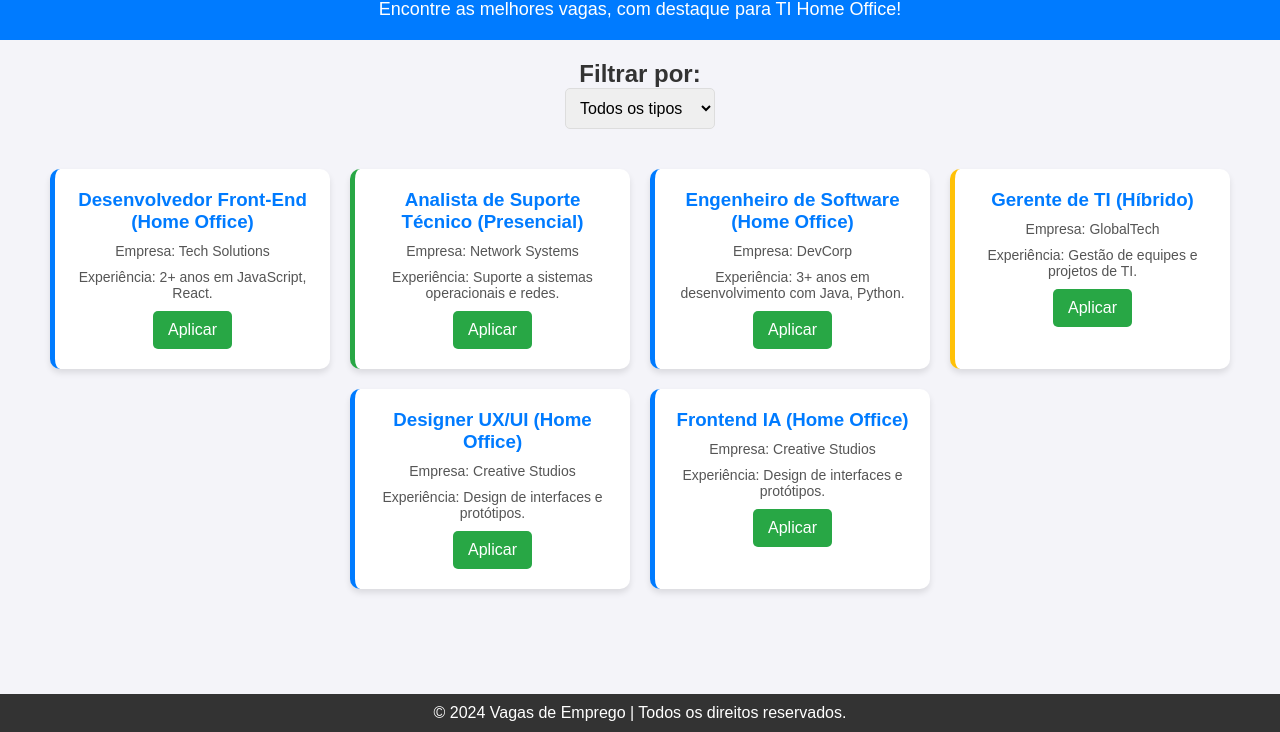
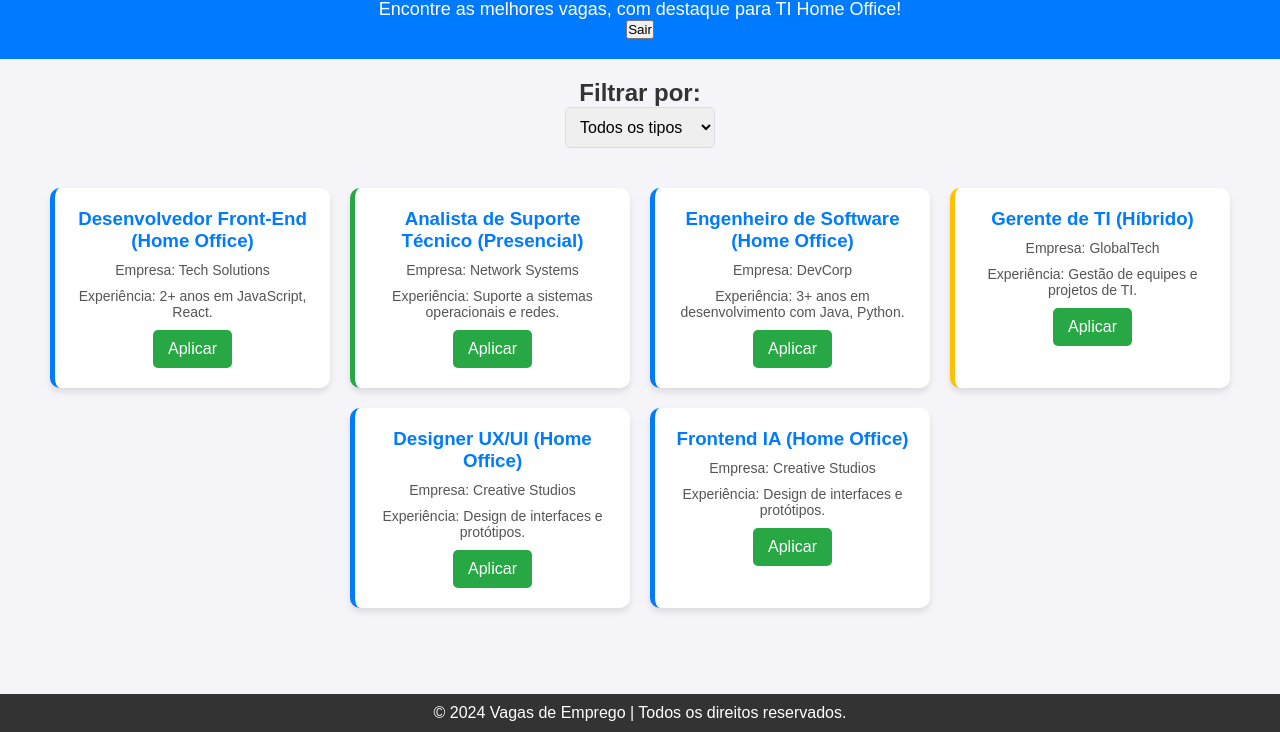
Before and after one commit to pablohenriquedevs/Empregos-GO, a website: page home.html in a window 1280 px wide. Shown: the part 68-800 px from the top of the page. Drawn offline with Linux system fonts and the light colour scheme.

Commit message:
adicionei o botão de sair da página

```diff
--- a/home.html
+++ b/home.html
@@ -11,6 +11,7 @@
     <header>
         <h1>Vagas de Emprego</h1>
         <p>Encontre as melhores vagas, com destaque para TI Home Office!</p>
+        <button onclick="window.close()">Sair</button>
     </header>
 
     <div class="filter">
```
